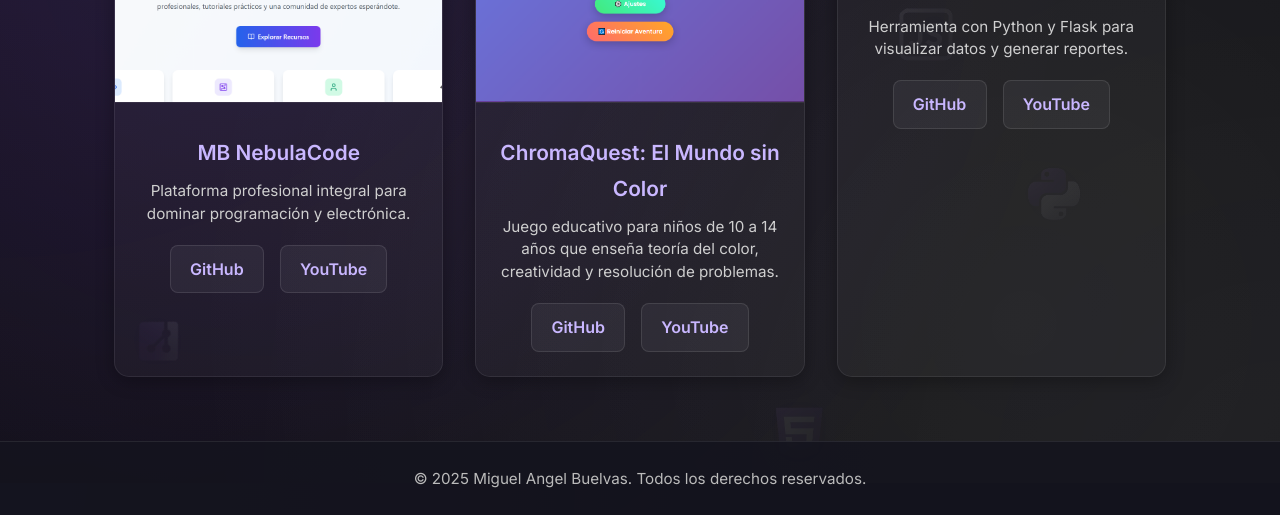
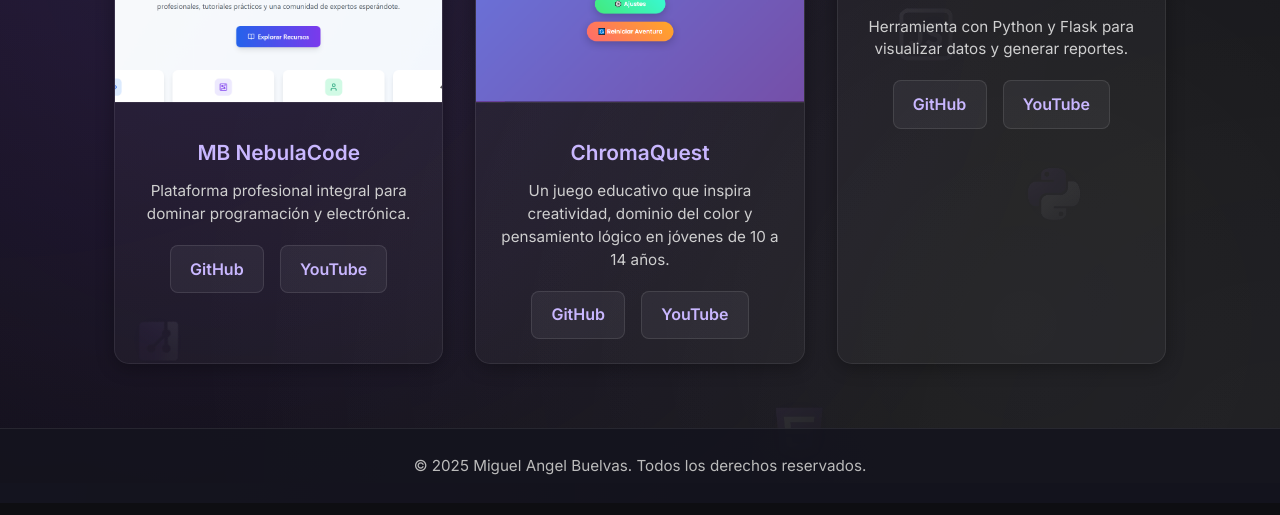
Before and after one commit to Miguel-Buelvas/miguel-angel-buelvas.github.io, a plain HTML site: page projects.html in a window 1280 px wide. Shown: the part 317-832 px from the top of the page. Drawn offline with nearby package versions, Linux system fonts and the light colour scheme.

Commit message:
Update projects.html

```diff
--- a/projects.html
+++ b/projects.html
@@ -61,8 +61,8 @@
     <div class="project-card">
   <img src="assets/images/chromaquest.png" alt="ChromaQuest: El Mundo sin Color" class="project-media">
   <div class="project-info">
-    <h3>ChromaQuest: El Mundo sin Color</h3>
-    <p>Juego educativo para niños de 10 a 14 años que enseña teoría del color, creatividad y resolución de problemas.</p>
+    <h3>ChromaQuest</h3>
+    <p>Un juego educativo que inspira creatividad, dominio del color y pensamiento lógico en jóvenes de 10 a 14 años.</p>
     <div class="project-links">
       <a href="https://miguel-buelvas.github.io/chromaquest-educativo/" target="_blank">GitHub</a>
       <a href="https://youtube.com/@nebulacode-v3h" target="_blank">YouTube</a>
```
